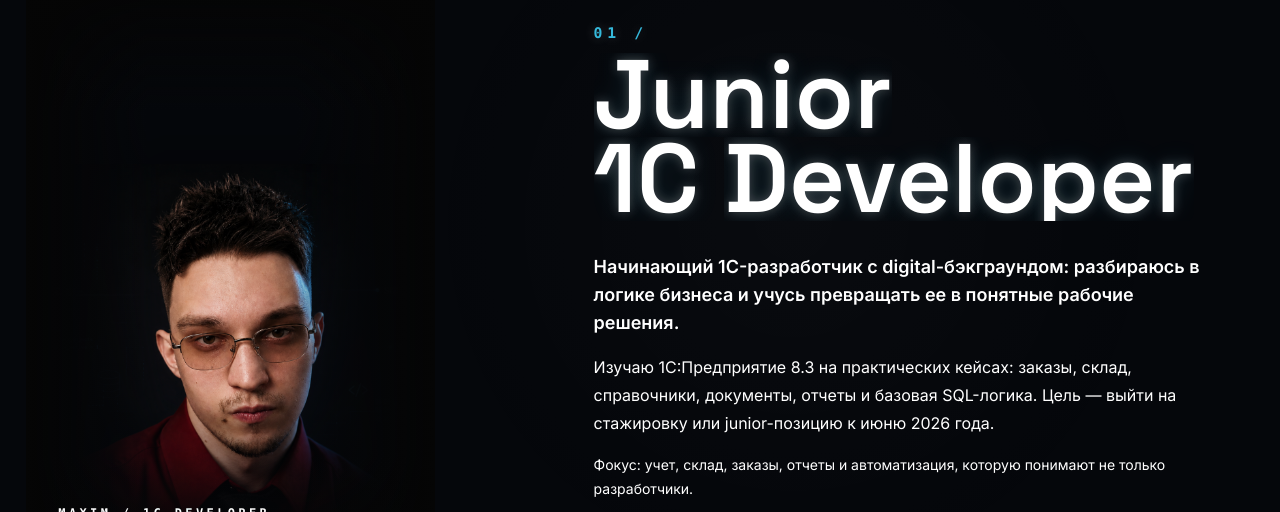
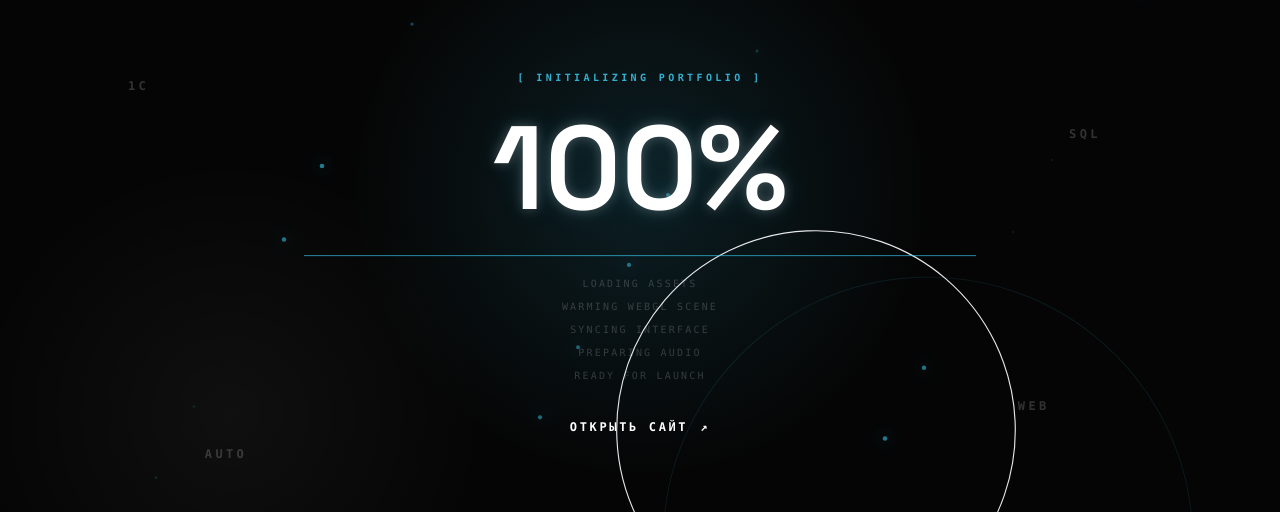
Before and after one commit to MAx-ICTU/DevShakov, a React (Vite) app: page / in a window 1280 px wide. Shown: the part 146-658 px from the top of the page. Built offline with nearby package versions, Linux system fonts and the light colour scheme.

Commit message:
Add interactive entry loading screen

```diff
--- a/src/components/AudioToggle.tsx
+++ b/src/components/AudioToggle.tsx
@@ -23,17 +23,20 @@ export function AudioToggle({ locale }: AudioToggleProps) {
       setUnavailable(true);
       setPlaying(false);
     };
+    const playFromEntry = () => {
+      audio.play().then(() => setPlaying(true)).catch(() => setPlaying(false));
+    };
 
     audio.volume = 0.28;
     audio.addEventListener("ended", handleEnded);
     audio.addEventListener("error", handleError);
-
-    audio.play().then(() => setPlaying(true)).catch(() => setPlaying(false));
+    window.addEventListener("portfolio-audio-play", playFromEntry);
 
     return () => {
       audio.pause();
       audio.removeEventListener("ended", handleEnded);
       audio.removeEventListener("error", handleError);
+      window.removeEventListener("portfolio-audio-play", playFromEntry);
     };
   }, []);
 
@@ -58,7 +61,7 @@ export function AudioToggle({ locale }: AudioToggleProps) {
 
   return (
     <div className="relative inline-flex items-center">
-      <audio ref={audioRef} src={source} preload="auto" autoPlay loop />
+      <audio ref={audioRef} src={source} preload="auto" loop />
       <button
         type="button"
         onClick={toggle}
--- a/src/components/LoadingScreen.tsx
+++ b/src/components/LoadingScreen.tsx
@@ -3,28 +3,156 @@ import { useEffect, useState } from "react";
 
 export function LoadingScreen() {
   const [visible, setVisible] = useState(true);
+  const [progress, setProgress] = useState(0);
+  const ready = progress >= 100;
 
   useEffect(() => {
-    const timeout = window.setTimeout(() => setVisible(false), 950);
-    return () => window.clearTimeout(timeout);
-  }, []);
+    if (!visible) return undefined;
+
+    const startedAt = performance.now();
+    const duration = 3800;
+    let frame = 0;
+
+    const tick = (time: number) => {
+      const elapsed = time - startedAt;
+      const raw = Math.min(1, elapsed / duration);
+      const eased = 1 - (1 - raw) ** 3;
+      setProgress(Math.min(100, Math.round(eased * 100)));
+
+      if (raw < 1) {
+        frame = window.requestAnimationFrame(tick);
+      }
+    };
+
+    frame = window.requestAnimationFrame(tick);
+    return () => window.cancelAnimationFrame(frame);
+  }, [visible]);
+
+  useEffect(() => {
+    if (!visible) return undefined;
+
+    const originalOverflow = document.body.style.overflow;
+    document.body.style.overflow = "hidden";
+
+    return () => {
+      document.body.style.overflow = originalOverflow;
+    };
+  }, [visible]);
+
+  const openSite = () => {
+    if (!ready) return;
+    window.dispatchEvent(new CustomEvent("portfolio-audio-play"));
+    setVisible(false);
+  };
+
+  const particles = Array.from({ length: 18 }, (_, index) => index);
+
+  const keyNodes = [
+    { label: "1C", className: "left-[10%] top-[28%]" },
+    { label: "SQL", className: "right-[14%] top-[34%]" },
+    { label: "WEB", className: "right-[18%] bottom-[30%]" },
+    { label: "AUTO", className: "left-[16%] bottom-[24%]" },
+  ];
+
+  const scanLines = Array.from({ length: 5 }, (_, index) => index);
+
+  const percent = progress.toString().padStart(3, "0");
 
   return (
     <AnimatePresence>
       {visible && (
         <motion.div
-          className="fixed inset-0 z-[90] grid place-items-center bg-[#050505]"
+          className="fixed inset-0 z-[120] overflow-hidden bg-[#050505]"
           initial={{ opacity: 1 }}
-          exit={{ opacity: 0, transition: { duration: 0.55, ease: [0.22, 1, 0.36, 1] } }}
+          exit={{ opacity: 0, scale: 1.02, filter: "blur(10px)", transition: { duration: 0.72, ease: [0.22, 1, 0.36, 1] } }}
         >
+          <div className="absolute inset-0 bg-[radial-gradient(circle_at_50%_42%,rgba(61,215,255,0.12),transparent_18rem),radial-gradient(circle_at_18%_70%,rgba(255,255,255,0.045),transparent_16rem)]" />
           <motion.div
-            initial={{ opacity: 0, y: 16 }}
-            animate={{ opacity: 1, y: 0 }}
-            transition={{ duration: 0.45 }}
-            className="font-mono text-xs font-bold uppercase tracking-[0.32em] text-white/72"
-          >
-            Initializing workspace
-          </motion.div>
+            className="absolute left-1/2 top-1/2 h-[72vmin] w-[72vmin] -translate-x-1/2 -translate-y-1/2 rounded-full border border-cyan/10"
+            animate={{ scale: [0.82, 1.08, 0.82], rotate: 360 }}
+            transition={{ duration: 8, repeat: Infinity, ease: "linear" }}
+          />
+          <motion.div
+            className="absolute left-1/2 top-1/2 h-[44vmin] w-[44vmin] -translate-x-1/2 -translate-y-1/2 rounded-full border border-white/8"
+            animate={{ scale: [1.18, 0.76, 1.18], rotate: -360 }}
+            transition={{ duration: 6.8, repeat: Infinity, ease: "linear" }}
+          />
+
+          {particles.map((item) => (
+            <motion.span
+              key={item}
+              className="absolute h-1 w-1 rounded-full bg-cyan/70 shadow-[0_0_16px_rgba(61,215,255,0.7)]"
+              style={{
+                left: `${8 + ((item * 37) % 84)}%`,
+                top: `${10 + ((item * 53) % 78)}%`,
+              }}
+              animate={{ opacity: [0.12, 0.8, 0.12], y: [0, -18, 0], scale: [0.6, 1.15, 0.6] }}
+              transition={{ duration: 2.4 + (item % 5) * 0.35, repeat: Infinity, delay: item * 0.08, ease: "easeInOut" }}
+            />
+          ))}
+
+          {keyNodes.map((node) => (
+            <motion.div
+              key={node.label}
+              className={`absolute hidden font-mono text-xs font-bold uppercase tracking-[0.28em] text-cyan/36 sm:block ${node.className}`}
+              animate={{ opacity: [0.18, 0.48, 0.18], x: [0, 10, 0] }}
+              transition={{ duration: 3.2, repeat: Infinity, ease: "easeInOut" }}
+            >
+              {node.label}
+            </motion.div>
+          ))}
+
+          <div className="absolute left-1/2 top-1/2 w-[min(42rem,84vw)] -translate-x-1/2 -translate-y-1/2">
+            <motion.div
+              initial={{ opacity: 0, y: 18 }}
+              animate={{ opacity: 1, y: 0 }}
+              transition={{ duration: 0.55 }}
+              className="text-center"
+            >
+              <p className="font-mono text-[10px] font-bold uppercase tracking-[0.34em] text-cyan/80">
+                [ initializing portfolio ]
+              </p>
+              <p className="mt-6 font-display text-[clamp(2.7rem,12vw,7.4rem)] font-semibold leading-none text-white text-glow">
+                {percent}%
+              </p>
+              <div className="mx-auto mt-7 h-px w-full overflow-hidden bg-white/10">
+                <motion.div className="h-full bg-cyan shadow-[0_0_18px_rgba(61,215,255,0.85)]" style={{ width: `${progress}%` }} />
+              </div>
+              <div className="mt-5 grid gap-2 font-mono text-[10px] uppercase tracking-[0.22em] text-white/36">
+                {scanLines.map((line) => (
+                  <motion.span
+                    key={line}
+                    animate={{ opacity: ready ? 0.18 : [0.18, 0.64, 0.18] }}
+                    transition={{ duration: 0.7, repeat: ready ? 0 : Infinity, delay: line * 0.1 }}
+                  >
+                    {line === 0 && "loading assets"}
+                    {line === 1 && "warming webgl scene"}
+                    {line === 2 && "syncing interface"}
+                    {line === 3 && "preparing audio"}
+                    {line === 4 && "ready for launch"}
+                  </motion.span>
+                ))}
+              </div>
+
+              <AnimatePresence>
+                {ready && (
+                  <motion.button
+                    type="button"
+                    onClick={openSite}
+                    className="group mt-9 inline-flex items-center gap-3 font-mono text-xs font-bold uppercase tracking-[0.22em] text-white transition hover:text-cyan"
+                    initial={{ opacity: 0, y: 14, filter: "blur(8px)" }}
+                    animate={{ opacity: 1, y: 0, filter: "blur(0px)" }}
+                    exit={{ opacity: 0 }}
+                    whileHover={{ x: 5 }}
+                    whileTap={{ scale: 0.98 }}
+                  >
+                    Открыть сайт
+                    <span className="inline-block transition group-hover:translate-x-1 group-hover:-translate-y-1">↗</span>
+                  </motion.button>
+                )}
+              </AnimatePresence>
+            </motion.div>
+          </div>
         </motion.div>
       )}
     </AnimatePresence>
```
